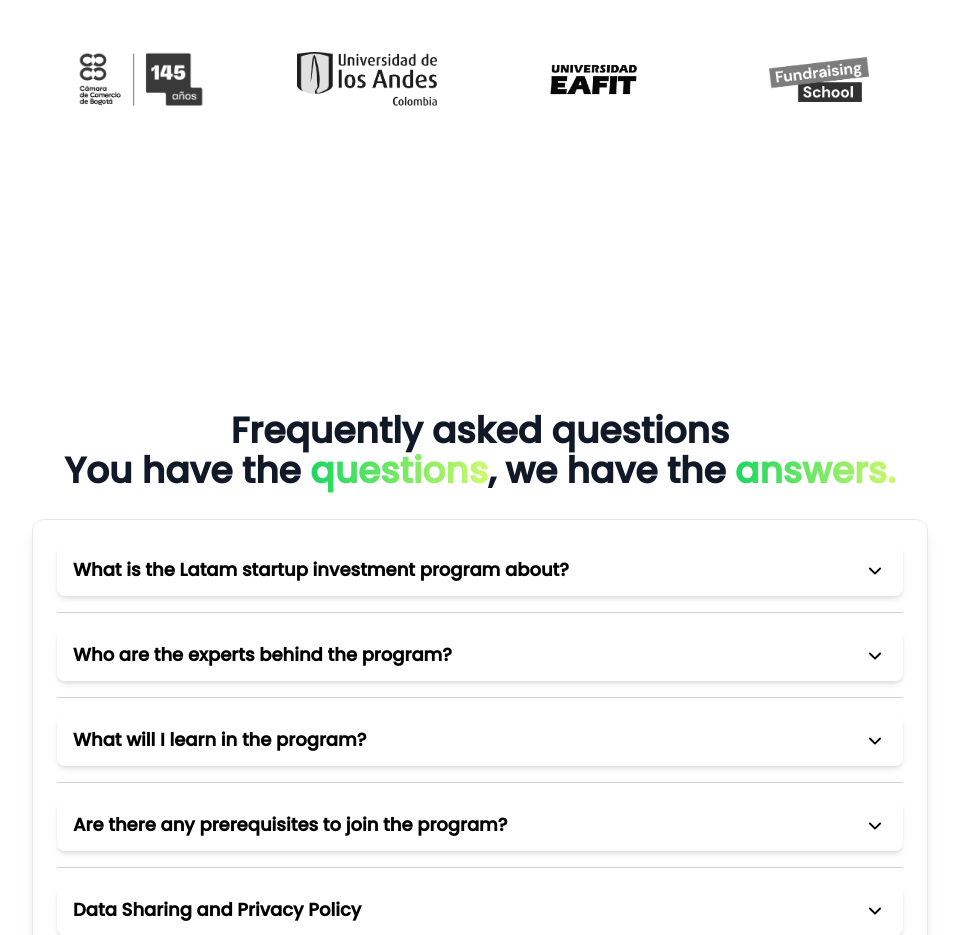
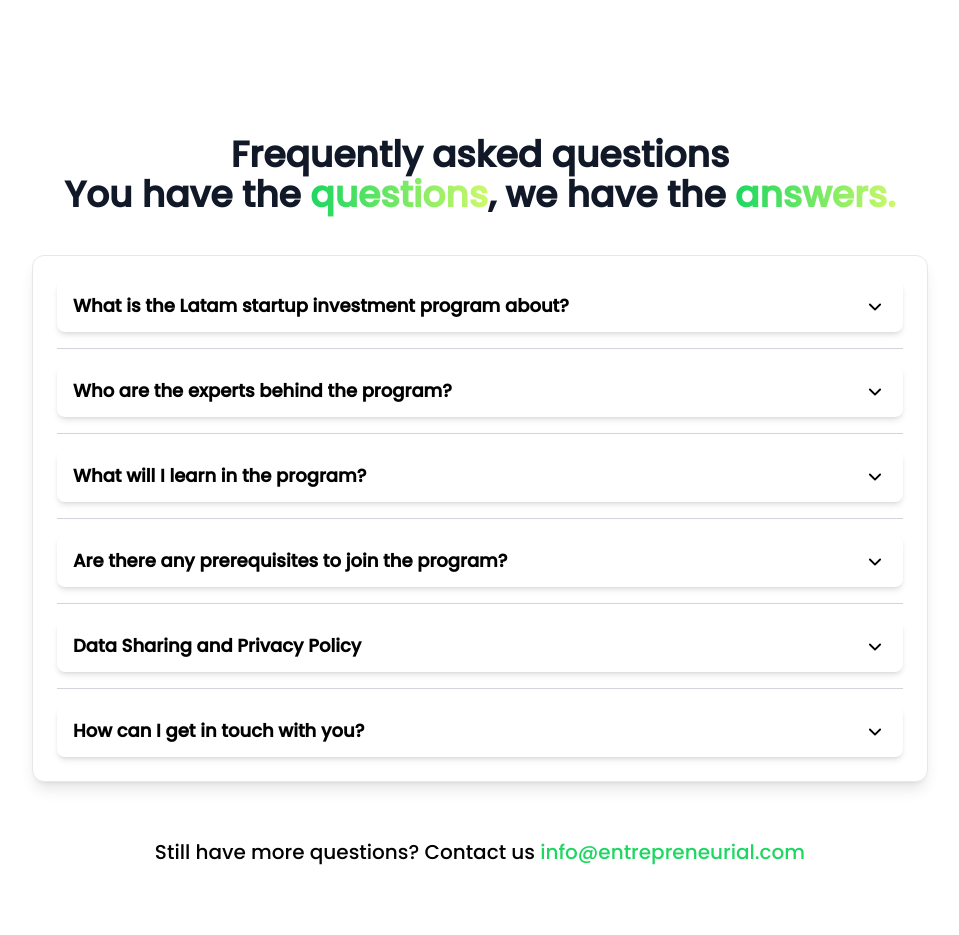
Before and after one commit to FabianEspitia-it/Entrepreneurial-Investing-WebSite, a Next.js app: page / in a window 1280 px wide. Shown: the part 3240-4175 px from the top of the page, without its empty margins (160-1119 px from the left). Built offline with nearby package versions, Linux system fonts and the light colour scheme.

Commit message:
responsive fixed

```diff
--- a/src/app/page.tsx
+++ b/src/app/page.tsx
@@ -26,7 +26,7 @@ export default function Home() {
     <div className="min-h-screen bg-white">
       <NavBar />
 
-      <main className="flex flex-col justify-center flex-1 px-8 md:mt-48 md:gap-7 mt-36">
+      <main className="flex flex-col justify-center flex-1 px-8 md:mt-48 md:gap-6 mt-36">
         <Hero />
         <AboutUs />
         <Modules />
--- a/src/components/Hero.tsx
+++ b/src/components/Hero.tsx
@@ -2,7 +2,7 @@ import { Fade } from "react-awesome-reveal";
 
 export default function Hero() {
   return (
-    <section className="relative min-h-screen">
+    <section className="relative min-h-[calc(100vh-16rem)]">
       <Fade cascade duration={1000} triggerOnce>
         <h1 className="md:text-7xl md:mb-4 md:pl-8 text-4xl font-extrabold text-gray-900">
           Learn To <span className="text-gradient-2">Invest</span> In{" "}
--- a/src/components/QA.tsx
+++ b/src/components/QA.tsx
@@ -52,7 +52,7 @@ export default function Questions() {
     <>
       <Fade triggerOnce cascade duration={1500}>
         <section id="questions" className="relative px-4 pt-32">
-          <h2 className="text-3xl lg:text-4xl font-extrabold text-center text-gray-900 pb-10 md:pb-7">
+          <h2 className="text-3xl lg:text-4xl font-extrabold text-center text-gray-900 pb-10 md:pb-10">
             Frequently asked questions <br /> You have the{" "}
             <span className="text-gradient-2">questions</span>, we have the{" "}
             <span className="text-gradient-2">answers.</span>
```
